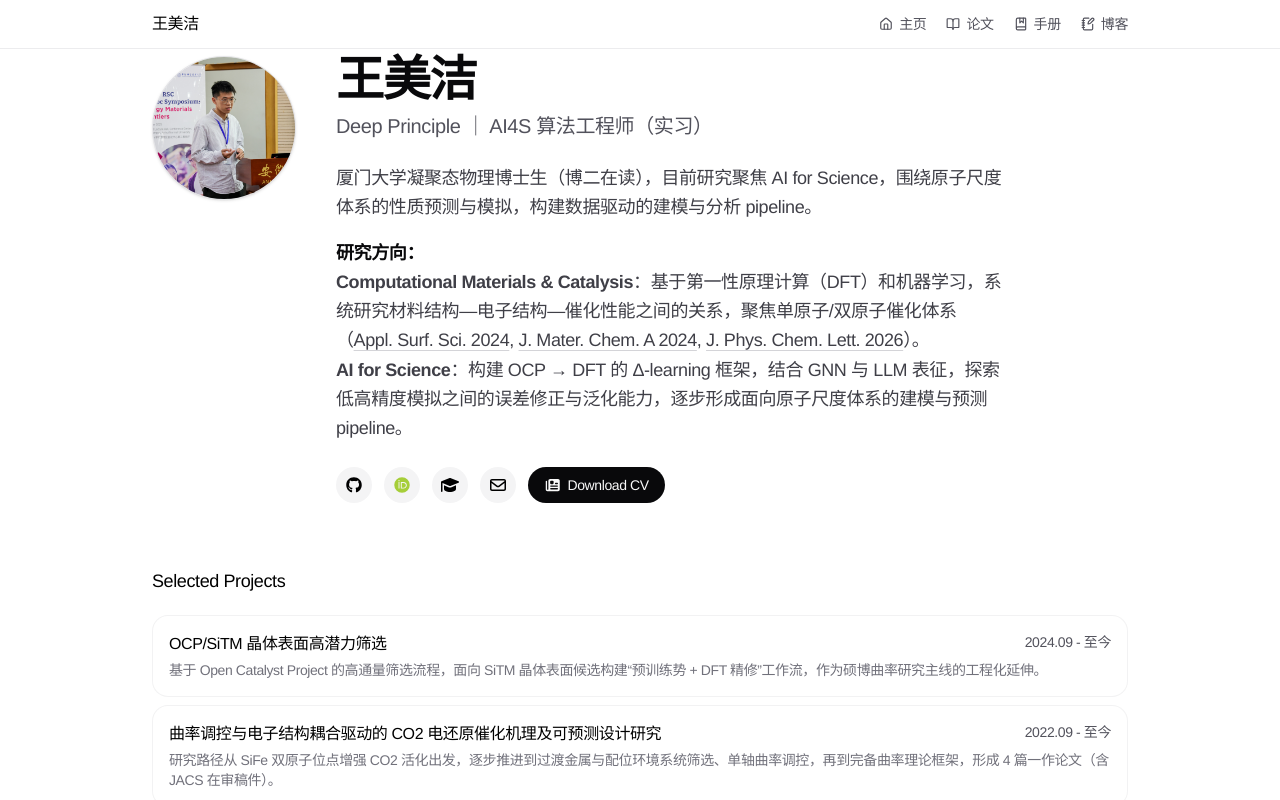
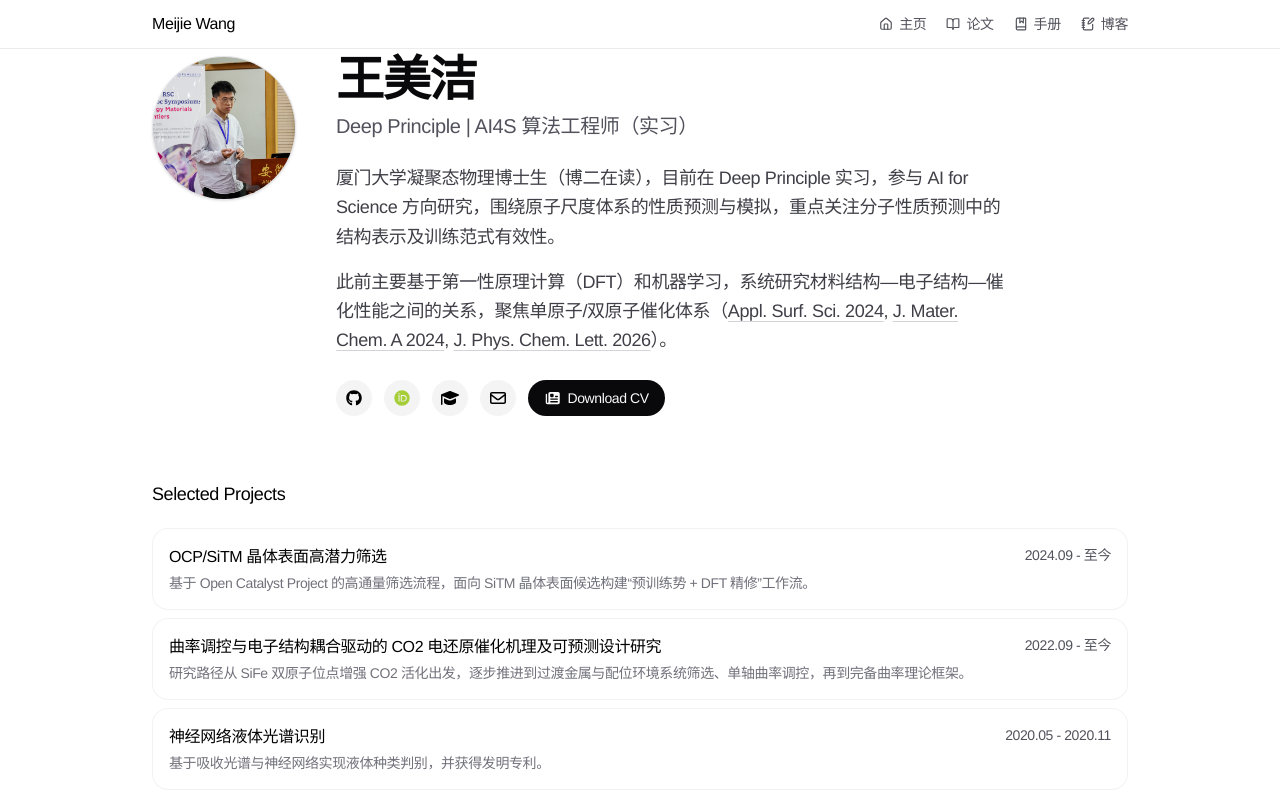
Before and after one commit to Migie-cphy/migie-site, a Next.js app: page / in a window 1280 px wide. Shown: the top 800 px of the page. Built offline with nearby package versions, Linux system fonts and the light colour scheme.

Commit message:
refine homepage identity and project summaries

```diff
--- a/app/data.ts
+++ b/app/data.ts
@@ -68,7 +68,7 @@
     slug: 'ocp-catalyst-screening',
     name: 'OCP/SiTM 晶体表面高潜力筛选',
     description:
-      '基于 Open Catalyst Project 的高通量筛选流程，面向 SiTM 晶体表面候选构建“预训练势 + DFT 精修”工作流，作为硕博曲率研究主线的工程化延伸。',
+      '基于 Open Catalyst Project 的高通量筛选流程，面向 SiTM 晶体表面候选构建“预训练势 + DFT 精修”工作流。',
     link: '/projects/ocp-catalyst-screening',
     id: 'project1',
     start: '2024.09',
@@ -90,7 +90,7 @@
     slug: 'physics-descriptor-screening',
     name: '曲率调控与电子结构耦合驱动的 CO2 电还原催化机理及可预测设计研究',
     description:
-      '研究路径从 SiFe 双原子位点增强 CO2 活化出发，逐步推进到过渡金属与配位环境系统筛选、单轴曲率调控，再到完备曲率理论框架，形成 4 篇一作论文（含 JACS 在审稿件）。',
+      '研究路径从 SiFe 双原子位点增强 CO2 活化出发，逐步推进到过渡金属与配位环境系统筛选、单轴曲率调控，再到完备曲率理论框架。',
     link: '/projects/physics-descriptor-screening',
     id: 'project2',
     start: '2022.09',
@@ -105,7 +105,7 @@
       '完成核心机理分析、模型验证与论文写作，形成连续一作成果链。',
     ],
     result:
-      '已形成 4 篇一作成果（3 篇已发表，1 篇 JACS 在审），并沉淀出可迁移的 AI4S 催化建模范式；当前 OCP/SiTM 表面高通量筛选即为该主线的工程化延伸。',
+      '已形成 4 篇一作成果，并沉淀出可迁移的 AI4S 催化建模范式；当前 OCP/SiTM 表面高通量筛选即为该主线的工程化延伸。',
     researchPath: [
       '阶段 1：SiFe-DAC 设计与 CO2 活化机理确认（双原子协同位点）。',
       '阶段 2：扩展到 SiTM 与配位环境，引入 GBR 做候选筛选与规律提炼。',
--- a/app/header.tsx
+++ b/app/header.tsx
@@ -20,7 +20,7 @@
       <div className="mx-auto flex w-full max-w-5xl items-center justify-between gap-2 px-6 py-3">
         <div>
           <Link href="/" className="font-medium text-black dark:text-white">
-            王美洁
+            Meijie Wang
           </Link>
         </div>
         <nav className="flex items-center gap-5 text-sm text-zinc-600 dark:text-zinc-400">
--- a/app/layout.tsx
+++ b/app/layout.tsx
@@ -17,10 +17,10 @@
     canonical: '/',
   },
   title: {
-    default: '王美洁 (Meijie Wang)',
-    template: '%s | 王美洁  (Meijie Wang)',
+    default: 'Meijie Wang | Condensed Matter PhD Student',
+    template: '%s | Meijie Wang',
   },
-  description: '王美洁 (Meijie Wang) | AI4S 算法工程师（实习）. ',
+  description: 'Meijie Wang | Condensed Matter PhD Student.',
 }
 
 export default function RootLayout({
--- a/app/page.tsx
+++ b/app/page.tsx
@@ -126,21 +126,17 @@
               王美洁
             </h1>
             <p className="mt-2 text-xl text-zinc-600 dark:text-zinc-400">
-              Deep Principle ｜ AI4S 算法工程师（实习）
+              Deep Principle | AI4S 算法工程师（实习）
             </p>
 
             <div className="mt-6 max-w-2xl text-lg leading-relaxed text-zinc-700 dark:text-zinc-300 [&_p]:mb-4 [&_p:last-child]:mb-0">
               <p>
-                厦门大学凝聚态物理博士生（博二在读），目前研究聚焦 AI for
-                Science，围绕原子尺度体系的性质预测与模拟，构建数据驱动的建模与分析
-                pipeline。
+                厦门大学凝聚态物理博士生（博二在读），目前在 Deep Principle
+                实习，参与 AI for Science
+                方向研究，围绕原子尺度体系的性质预测与模拟，重点关注分子性质预测中的结构表示及训练范式有效性。
               </p>
               <p>
-                <strong className="font-semibold text-zinc-950 dark:text-zinc-50">
-                  研究方向：
-                </strong>
-                <br /> <strong>Computational Materials & Catalysis</strong>
-                ：基于第一性原理计算（DFT）和机器学习，系统研究材料结构—电子结构—催化性能之间的关系，聚焦单原子/双原子催化体系（
+                此前主要基于第一性原理计算（DFT）和机器学习，系统研究材料结构—电子结构—催化性能之间的关系，聚焦单原子/双原子催化体系（
                 <a
                   href="https://doi.org/10.1016/j.apsusc.2023.158724"
                   target="_blank"
@@ -168,10 +164,7 @@
                   J. Phys. Chem. Lett. 2026
                 </a>
                 ）。
-                <br /> <strong>AI for Science</strong>
-                ：构建 OCP → DFT 的 Δ-learning 框架，结合 GNN 与 LLM
-                表征，探索低高精度模拟之间的误差修正与泛化能力，逐步形成面向原子尺度体系的建模与预测
-                pipeline。
+                <br /> <strong></strong>
               </p>
             </div>
 
```
